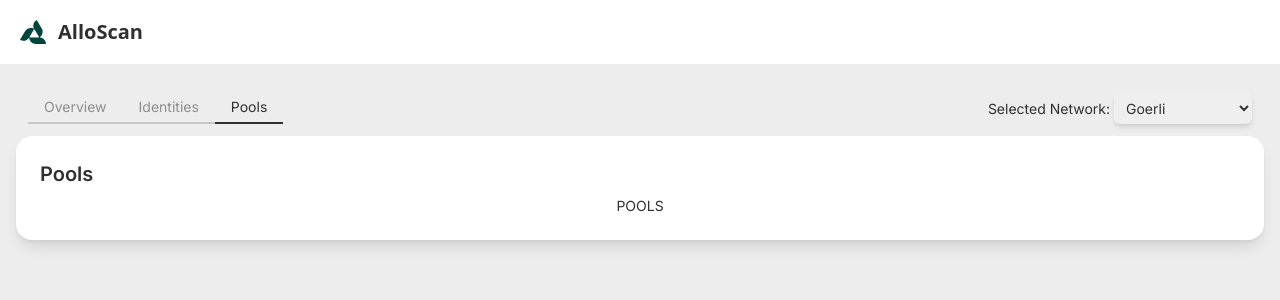
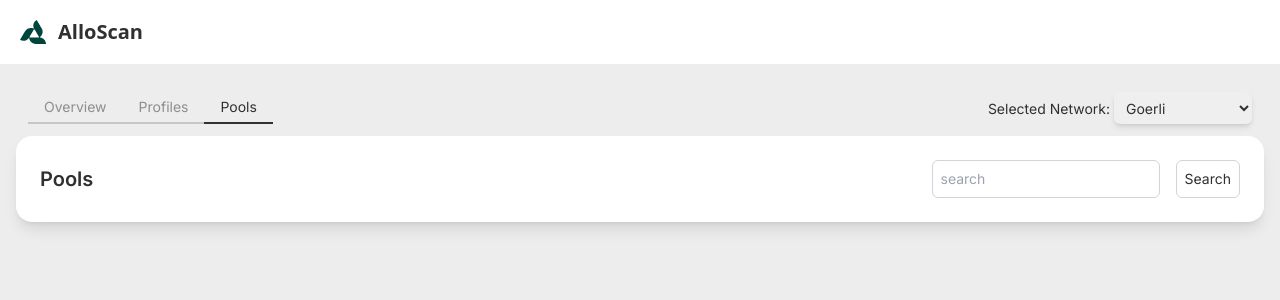
Before and after one commit to allo-protocol/allo-scan, a Next.js app: page / in a window 1280 px wide. Both pictures are taken after a click on the element "Pools". Shown: the top 300 px of the page. Built offline with nearby package versions, Linux system fonts and the light colour scheme.

Commit message:
chore: add context files and views

```diff
--- a/src/Context/Context.tsx
+++ b/src/Context/Context.tsx
@@ -1,5 +1,5 @@
 "use client";
-import { Slugs, Tabs } from "@/types";
+import { Slugs, Tabs } from "@/types/types";
 import React, { useState } from "react";
 
 interface IContextProps {
--- /dev/null
+++ b/src/Context/PoolContext.tsx
@@ -0,0 +1,18 @@
+"use client";
+import React from "react";
+
+interface IPoolContextProps {
+  pools: [];
+}
+
+export const PoolContext = React.createContext<IPoolContextProps>({
+  pools: [],
+});
+
+export const PoolContextProvider = (props: any) => {
+  return (
+    <PoolContext.Provider value={{ pools: [] }}>
+      {props.children}
+    </PoolContext.Provider>
+  );
+};
--- /dev/null
+++ b/src/Context/ProfileContext.tsx
@@ -0,0 +1,16 @@
+"use client";
+import React from "react";
+
+type TProfile = {
+  anchor: string;
+}
+
+interface IProfileContextProps {
+  profiles: [];
+}
+
+export const ProfileContext = React.createContext<IProfileContextProps>({ profiles: []});
+
+export const ProfileContextProvider = (props: any) => {
+  return <ProfileContext.Provider value={{ profiles: [] }}>{props.children}</ProfileContext.Provider>;
+};
--- a/src/api/networks.ts
+++ b/src/api/networks.ts
@@ -1,4 +1,4 @@
-import { Contracts, Network, Slugs } from "@/types";
+import { Contracts, Network, Slugs } from "@/types/types";
 
 const contracts: Contracts = {
   registryImplementation: {
--- /dev/null
+++ b/src/components/Allo/Pool.tsx
@@ -0,0 +1,33 @@
+import { PoolContext } from "@/Context/PoolContext";
+import { useContext } from "react";
+
+const Pool = () => {
+  const { pools } = useContext(PoolContext);
+
+  return (
+    <div className="flex flex-col">
+      <div className="flex flex-row">
+        <input
+          className="p-2 mr-4 border border-gray-300 rounded-md"
+          type="text"
+          name="search"
+          placeholder="search"
+        />
+        <button className="border border-gray-300 rounded-md p-2">
+          Search
+        </button>
+      </div>
+      <div>
+        {pools.map((pool: any) => (
+          <div key={pool.id}>
+            <div>{pool.id}</div>
+            <div>{pool.name}</div>
+            <div>{pool.address}</div>
+          </div>
+        ))}
+      </div>
+    </div>
+  );
+};
+
+export default Pool;
--- /dev/null
+++ b/src/components/Registry/Profile.tsx
@@ -0,0 +1,33 @@
+import { useContext } from "react";
+import { ProfileContext } from "@/Context/ProfileContext";
+
+const Profile = () => {
+  const { profiles } = useContext(ProfileContext);
+
+  return (
+    <div className="flex flex-col">
+      <div className="flex flex-row">
+        <input
+          className="p-2 mr-4 border border-gray-300 rounded-md"
+          type="text"
+          name="search"
+          placeholder="search"
+        />
+        <button className="border border-gray-300 rounded-md p-2">
+          Search
+        </button>
+      </div>
+      <div className="flex">
+        {profiles.map((profile: any) => (
+          <div key={profile.id}>
+            <div>{profile.id}</div>
+            <div>{profile.name}</div>
+            <div>{profile.address}</div>
+          </div>
+        ))}
+      </div>
+    </div>
+  );
+};
+
+export default Profile;
--- a/src/components/SelectNetwork.tsx
+++ b/src/components/SelectNetwork.tsx
@@ -2,7 +2,7 @@
 
 import { Context } from "@/Context/Context";
 import { getNetworks } from "@/api/networks";
-import { Network } from "@/types";
+import { Network } from "@/types/types";
 import { useContext } from "react";
 
 const SelectNetwork = () => {
--- a/src/components/Tabs/SelectTabs.tsx
+++ b/src/components/Tabs/SelectTabs.tsx
@@ -1,6 +1,6 @@
 "use client";
 import { Context } from "@/Context/Context";
-import { Tabs } from "@/types";
+import { Tabs } from "@/types/types";
 import { useContext } from "react";
 import SelectNetwork from "../SelectNetwork";
 
--- a/src/components/Tabs/TabContent.tsx
+++ b/src/components/Tabs/TabContent.tsx
@@ -1,7 +1,9 @@
 import { Context } from "@/Context/Context";
-import { Tabs } from "@/types";
+import { Tabs } from "@/types/types";
 import { useContext } from "react";
 import Overview from "./Overview";
+import Profile from "@/components/Registry/Profile";
+import Pool from "../Allo/Pool";
 
 const TabContent = () => {
 
@@ -9,12 +11,13 @@ const TabContent = () => {
 
   const loadContent = () => {
     switch (tab) {
-      case Tabs.IDENTITIES:
-        return <div>IDENTITIES</div>;
-      case Tabs.POOLS:
-        return <div>POOLS</div>;
-        case Tabs.OVERVIEW:
-        default:
+      case Tabs.PROFILE:
+        return <Profile />;
+      case Tabs.POOL:
+        return <Pool />;
+      case Tabs.OVERVIEW:
+        return <Overview />;
+      default:
         return <Overview />;
     }
   };
@@ -23,7 +26,7 @@ const TabContent = () => {
   return (
     <div className="tab-content justify-center">
       <div className="p-2 card shadow-lg compact bg-base-100">
-        <div className="card-body">
+        <div className="card-body flex flex-row align-middle justify-between">
           <h2 className="card-title">{tab}</h2>
           {loadContent()}
         </div>
--- a/src/types.ts
+++ b/src/types/types.ts
@@ -8,8 +8,8 @@ export enum Slugs {
 
 export enum Tabs {
   OVERVIEW = "Overview",
-  IDENTITIES = "Identities",
-  POOLS = "Pools",
+  PROFILE = "Profiles",
+  POOL = "Pools",
 }
 
 export interface Contract {
```
